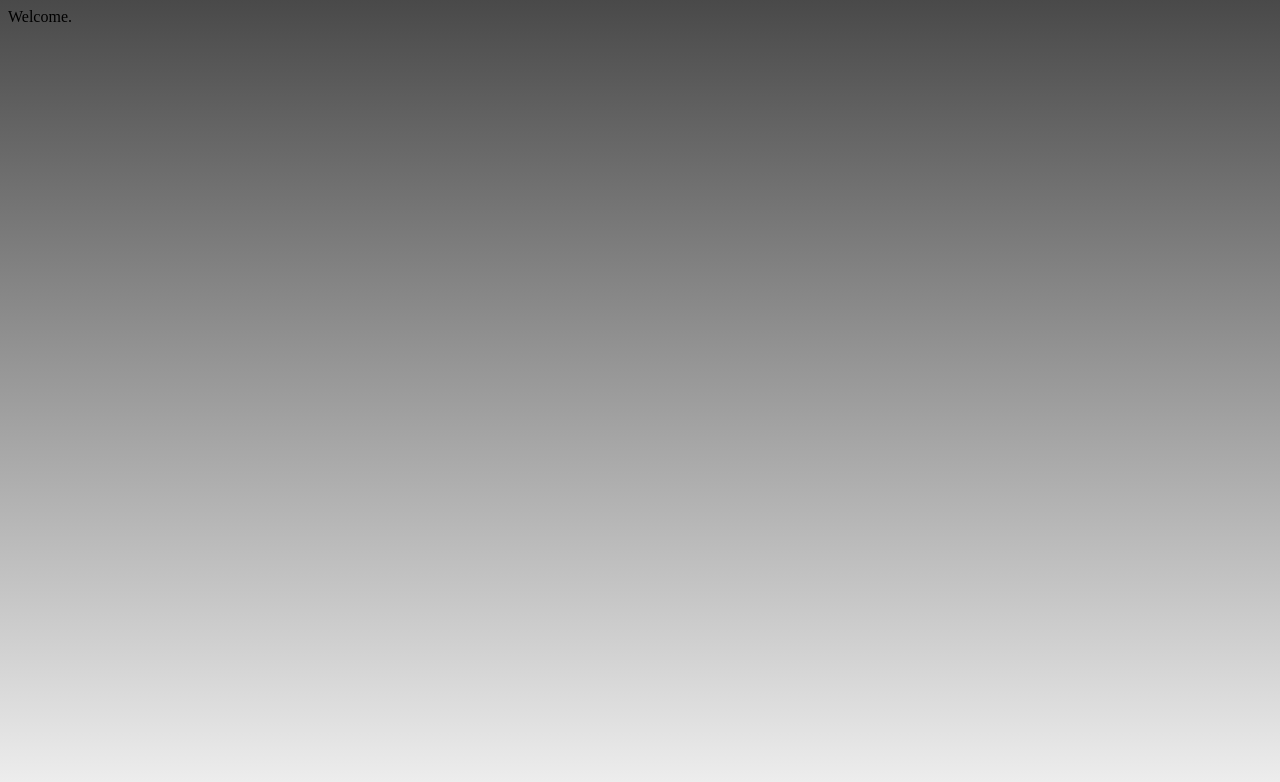
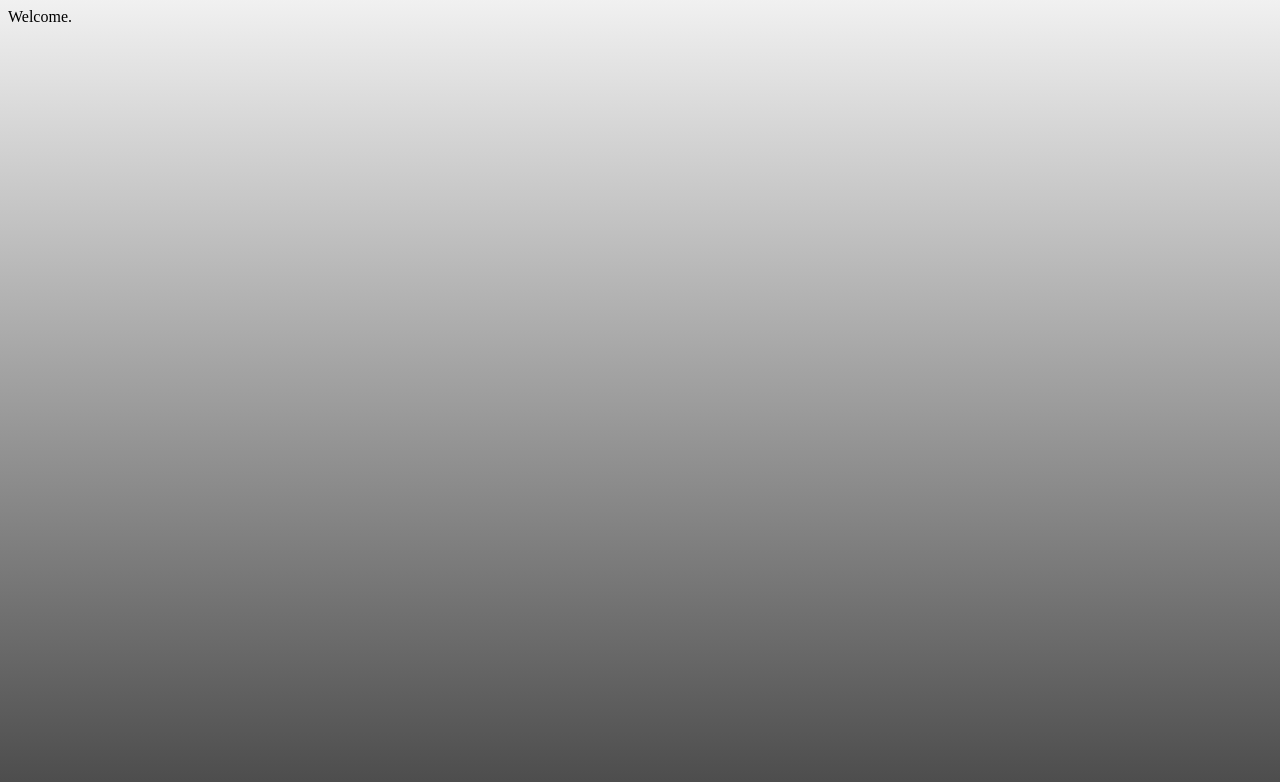
Before and after one commit to a-nub/a-nub.github.io, a plain HTML site: page docs/index.html in a window 1280 px wide. Drawn offline with Linux system fonts and the light colour scheme.

Commit message:
Swap gradient colors in body background

```diff
--- a/docs/style.css
+++ b/docs/style.css
@@ -1,4 +1,4 @@
 body {
-  background-image: linear-gradient(rgba(28, 28, 28, 0.8), rgba(237, 237, 237, 0.8));
+  background-image: linear-gradient(rgba(237, 237, 237, 0.8), rgba(28, 28, 28, 0.8));
   background-size: cover;
 }
```
